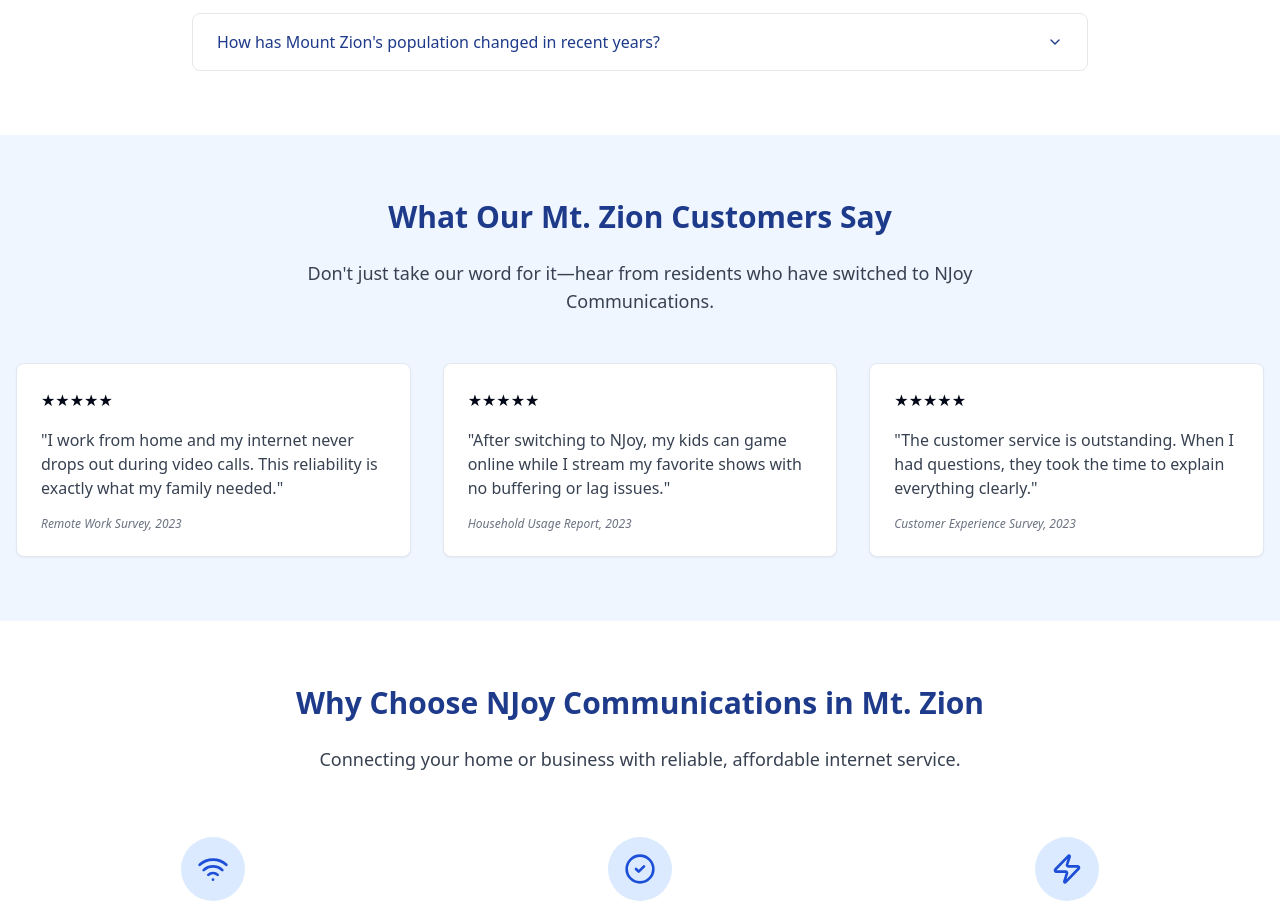
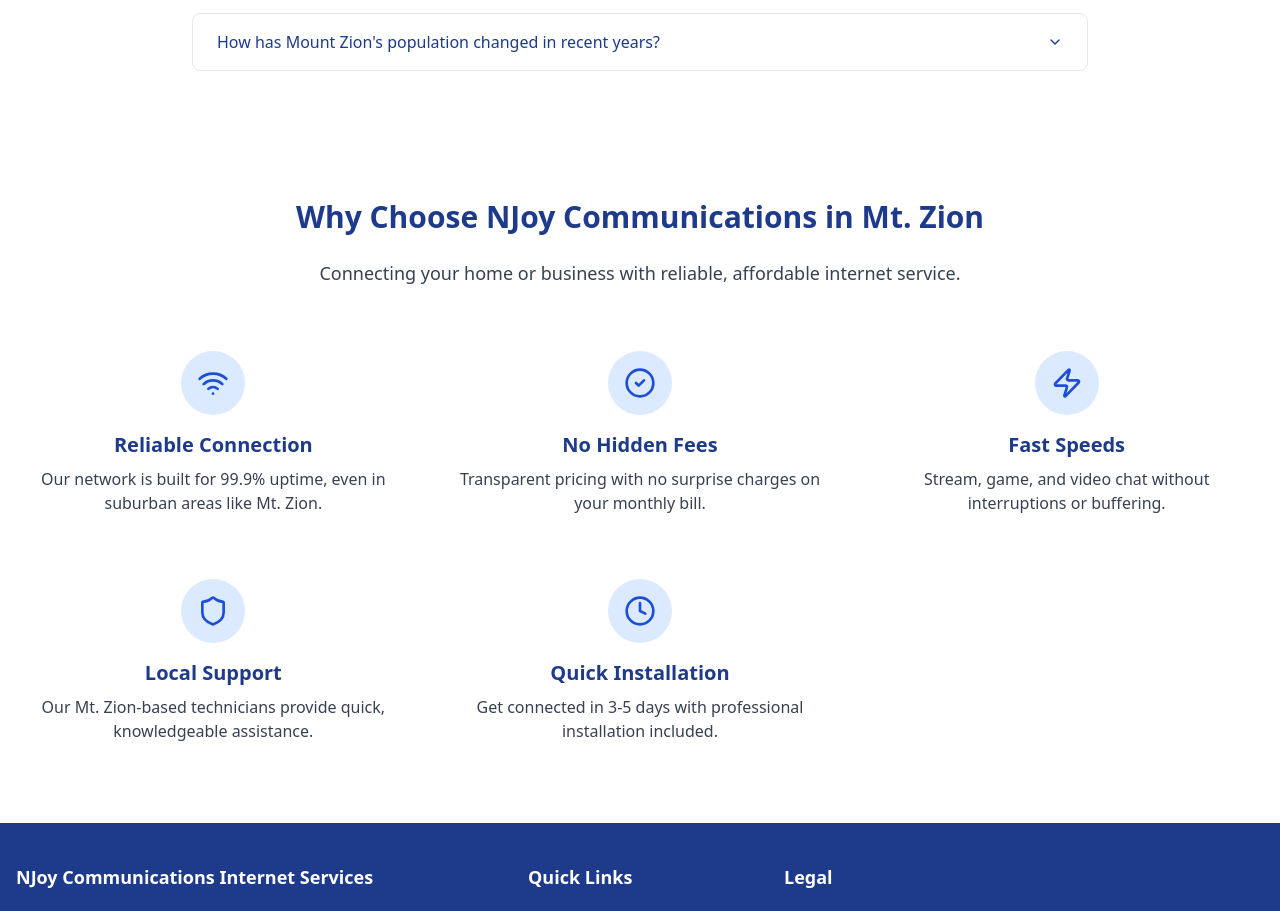
Before and after one commit to MrRich70/shareable-sites-galaxy, a React (Vite) app: page /mt-zion-il-internet-service-provider in a window 1280 px wide. Shown: the part 1960-2871 px from the top of the page. Built offline with nearby package versions, Linux system fonts and the light colour scheme.

Commit message:
Remove happy customers section
Removes the happy customers section from the Mt. Zion page.

```diff
--- a/src/pages/MtZionIL.tsx
+++ b/src/pages/MtZionIL.tsx
@@ -5,7 +5,6 @@ import HeroSection from "@/components/mtzion/HeroSection";
 import MapSection from "@/components/mtzion/MapSection";
 import AttractionsSection from "@/components/mtzion/AttractionsSection";
 import QuestionsSection from "@/components/mtzion/QuestionsSection";
-import HappyCustomersSection from "@/components/mtzion/HappyCustomersSection";
 import FeaturesSection from "@/components/mtzion/FeaturesSection";
 
 const MtZionIL = () => {
@@ -16,7 +15,6 @@ const MtZionIL = () => {
         <MapSection />
         <AttractionsSection />
         <QuestionsSection />
-        <HappyCustomersSection />
         <FeaturesSection />
       </div>
     </MainLayout>
```
